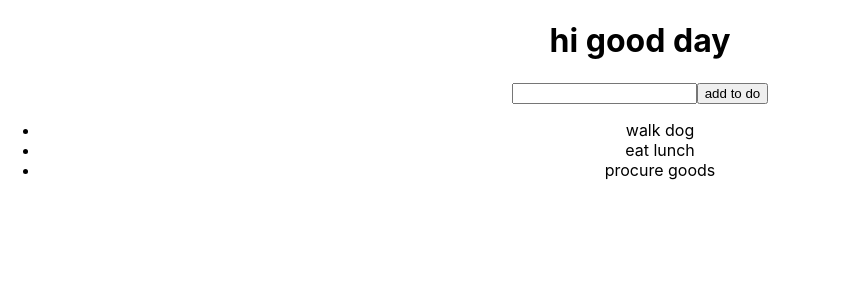
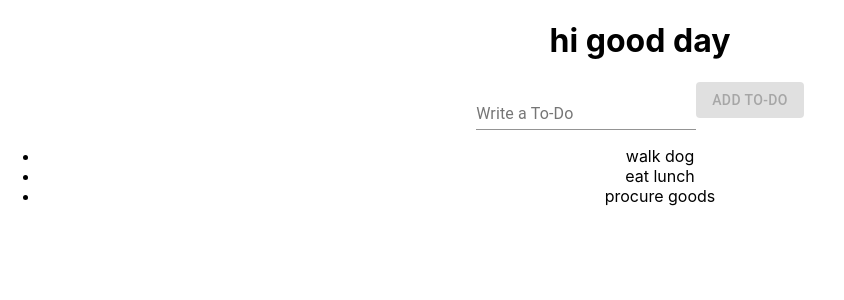
Before and after one commit to jefroy/jj-income-tracker, a React (Create React App) app: page / in a window 1280 px wide. Shown: the top 300 px of the page, without its empty margins (0-844 px from the left). Built offline with nearby package versions, Linux system fonts and the light colour scheme.

Commit message:
install material ui, use it on the input form

```diff
--- a/package.json
+++ b/package.json
@@ -3,6 +3,7 @@
   "version": "0.1.0",
   "private": true,
   "dependencies": {
+    "@material-ui/core": "^4.11.0",
     "@testing-library/jest-dom": "^5.11.5",
     "@testing-library/react": "^11.1.1",
     "@testing-library/user-event": "^12.2.0",
--- a/src/App.js
+++ b/src/App.js
@@ -1,5 +1,9 @@
 import './App.css';
 import React, {useState} from "react";
+import { Button } from '@material-ui/core';
+import FormControl from "@material-ui/core/FormControl";
+import InputLabel from "@material-ui/core/InputLabel";
+import Input from "@material-ui/core/Input";
 
 function App() {
     // states -> update live on the page
@@ -23,8 +27,23 @@
       <h1>hi good day</h1>
 
         <form action="">
-            <input value={input} onChange={event => setInput(event.target.value)} />
-            <button type={"submit"} onClick={addTodo}>add to do</button>
+            <FormControl>
+                <InputLabel>Write a To-Do</InputLabel>
+                <Input
+                    value={input}
+                    onChange={event => setInput(event.target.value)}
+                />
+            </FormControl>
+
+            <Button
+                variant={"contained"}
+                color={"primary"}
+                type={"submit"}
+                onClick={addTodo}
+                disabled={!input} // disable btn if text field is empty
+            >
+                Add To-Do
+            </Button>
         </form>
 
         <ul>
```
Also changed, not shown: 1 other file (tests, documents, lock files or other folders).
